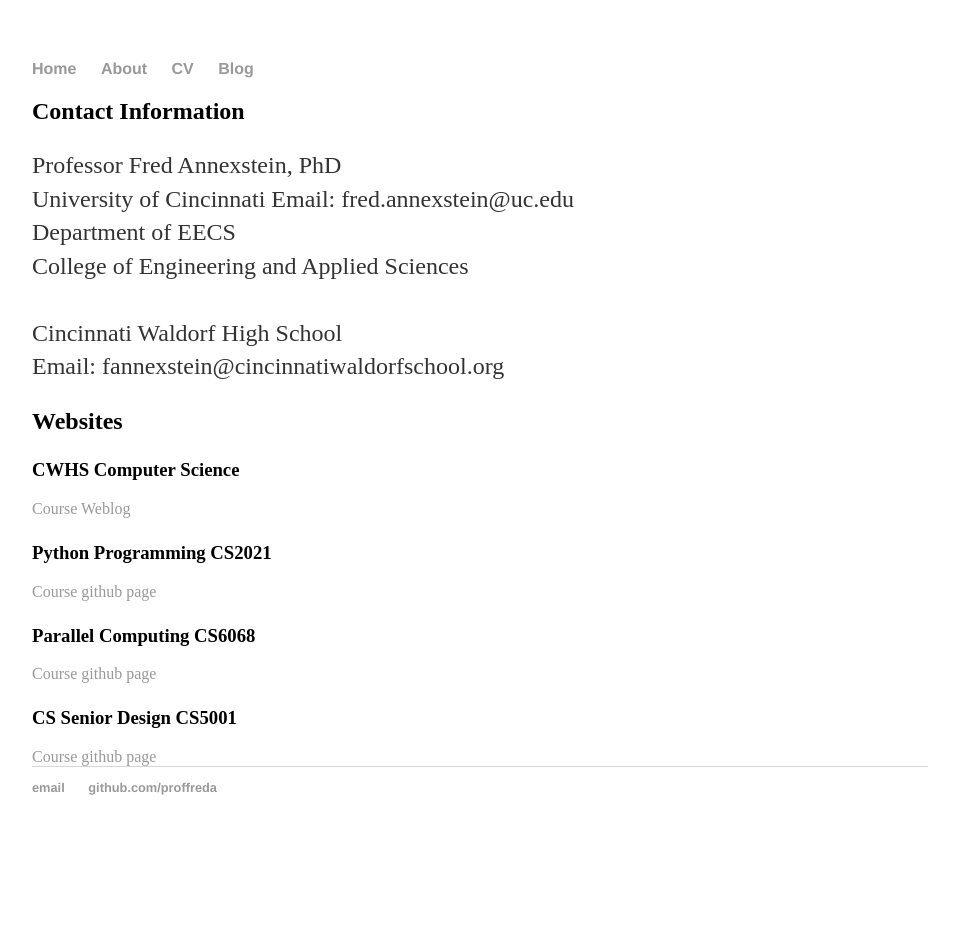
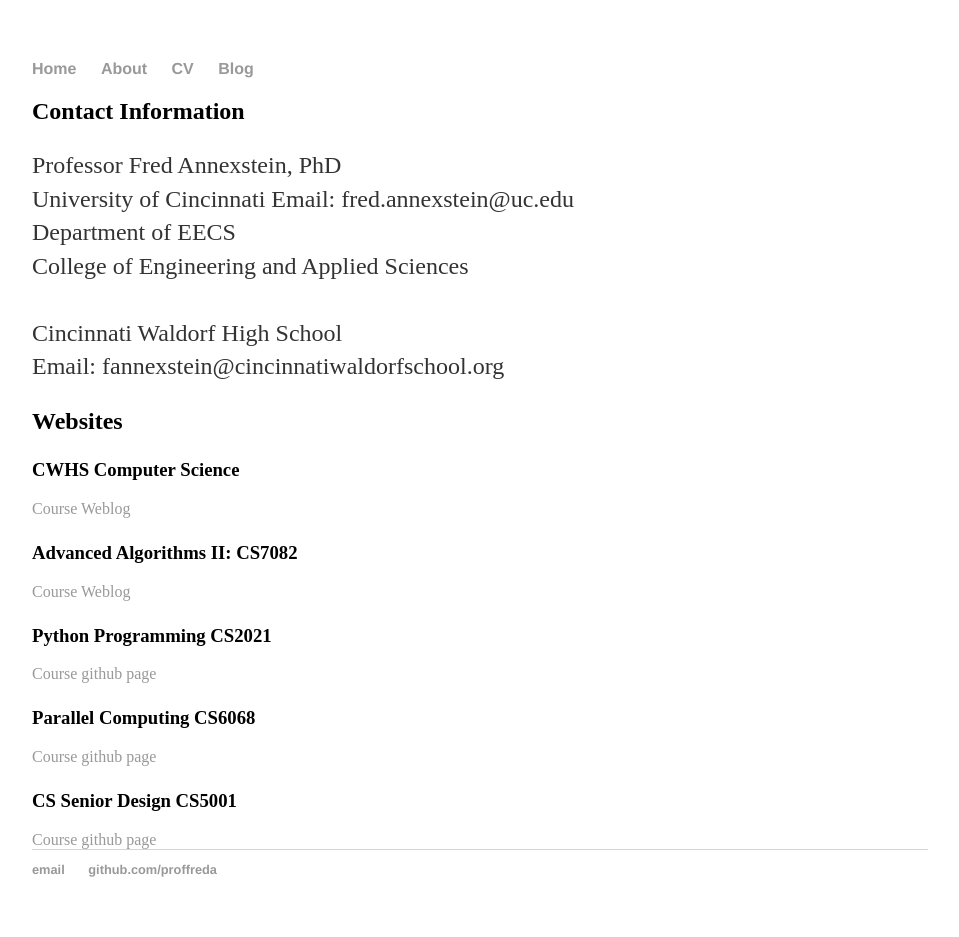
Before and after one commit to proffreda/proffreda.github.io, a Jekyll site: the page built from index.html, in a window 1280 px wide. Shown: the whole page, without its empty margins (160-1119 px from the left). Built offline with Jekyll 4.4.1, drawn with Linux system fonts in a browser that asks for light colours; before the commit the page ends 900 px from its top, so only the background shows below that.

Commit message:
Update index.html

```diff
--- a/index.html
+++ b/index.html
@@ -24,6 +24,9 @@
         <p> <h3> CWHS Computer Science</h3>
         <a href = "http://proffreda.github.com/blog">Course Weblog</a>
 
+        <p> <h3> Advanced Algorithms II: CS7082 </h3>
+        <a href = "http://github.uc.edu/annexsfs/BlockchainFoundations">Course Weblog</a>
+
         <p> <h3> Python Programming CS2021</h3>
         <a href = "http://gitub.uc.edu/annexsfs/CS2021">Course github page</a>
 
```
